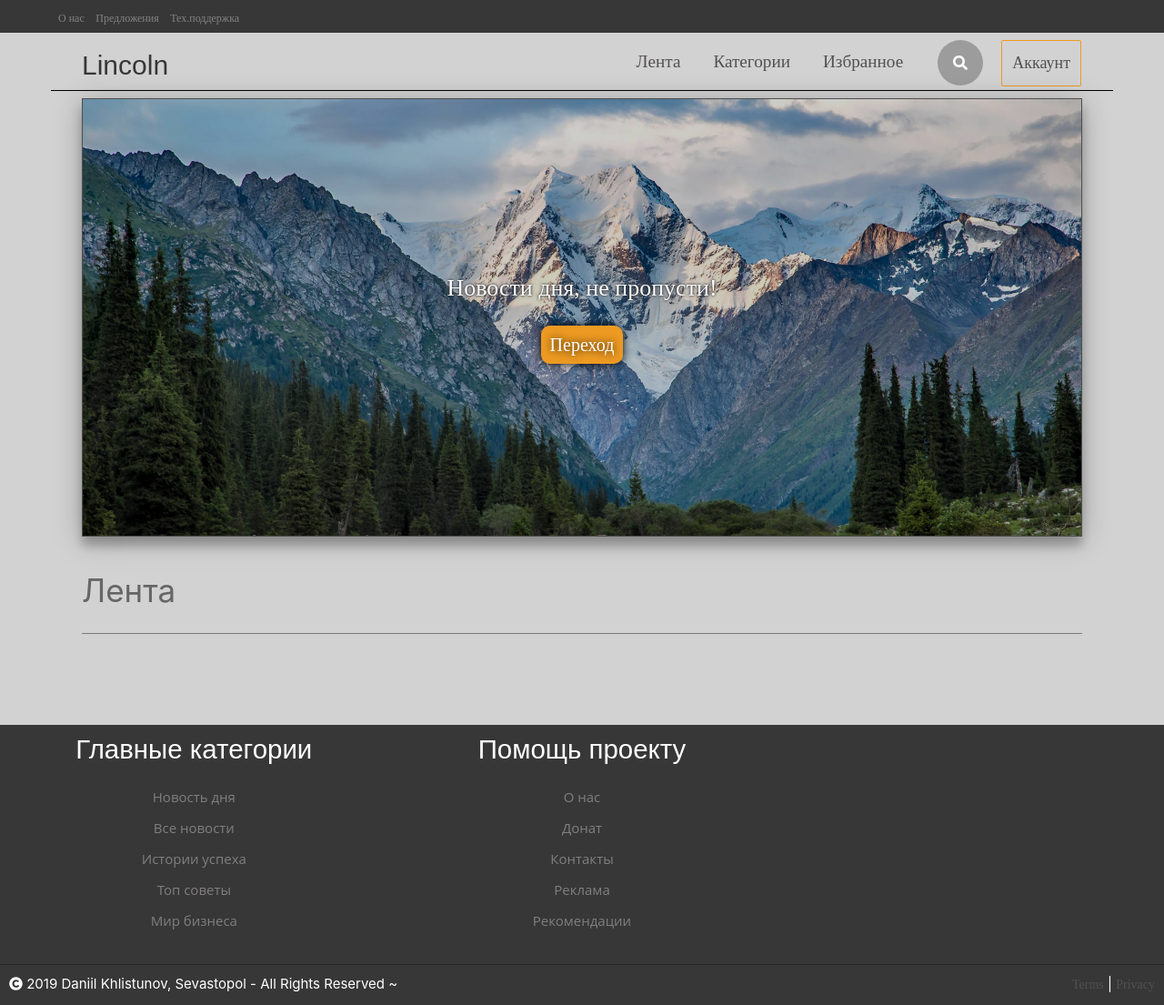
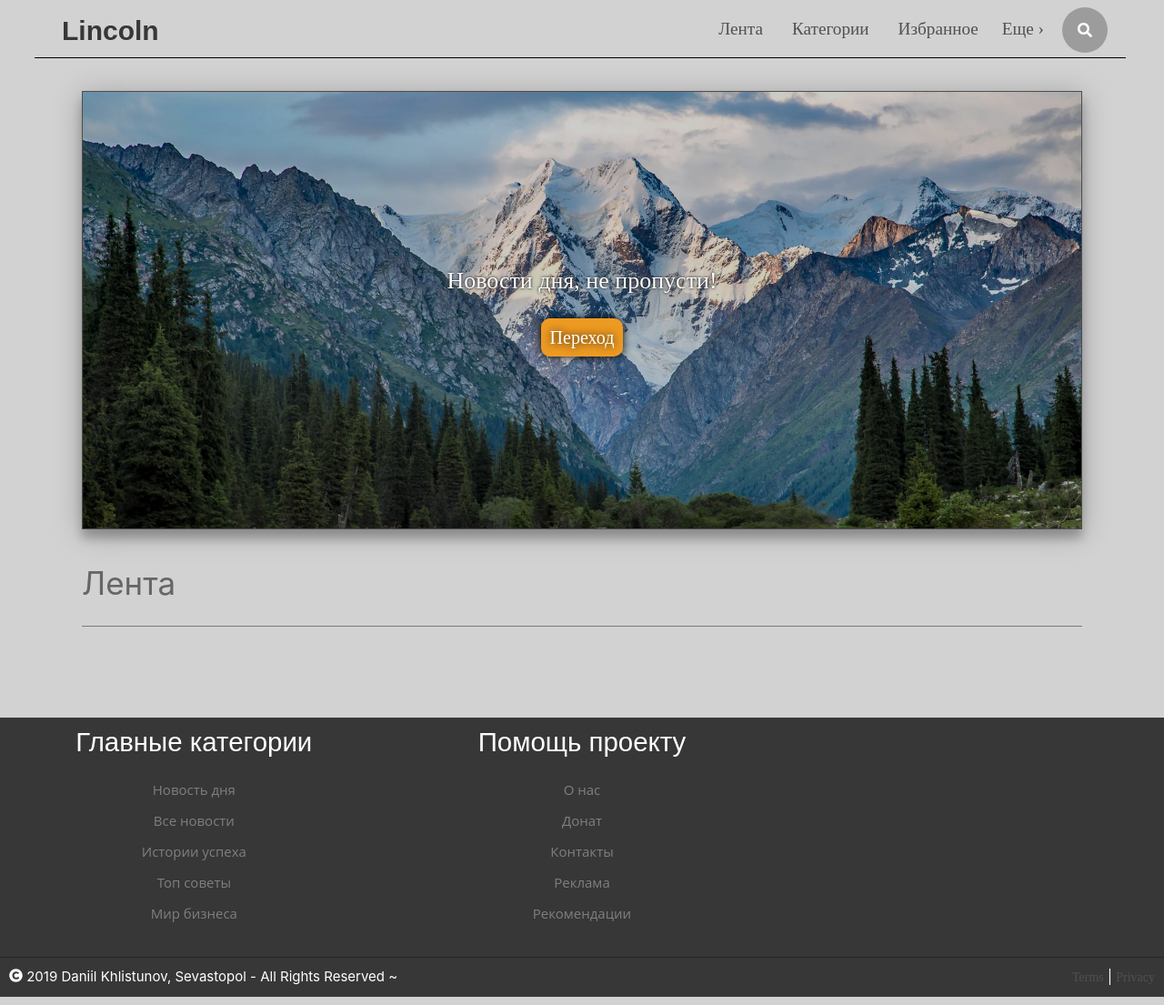
Before and after one commit to Daniil1703/EvanCarmichael, a Django app: page / in a window 1280 px wide. Shown: the whole page at 91% size. Run offline with Django 3.2, Linux system fonts and the light colour scheme; data that the repository does not hold is empty; some libraries are stand-ins or nearby versions.

Commit message:
Исправление и доработка в навигационном баре

```diff
--- a/mysite/settings.py
+++ b/mysite/settings.py
@@ -25,7 +25,7 @@ SECRET_KEY = 'jh#$urd&y7s!(%daz+6-b34#)5ohsdwlauv_44m6-vv16=&tub'
 # SECURITY WARNING: don't run with debug turned on in production!
 DEBUG = True
 
-ALLOWED_HOSTS = []
+ALLOWED_HOSTS = ['192.168.1.106']
 
 
 # Application definition
--- a/polls/static/css/auth/login.css
+++ b/polls/static/css/auth/login.css
@@ -12,7 +12,6 @@
     box-shadow: 0 0 5px;
     display: flex;
     flex-direction: column;
-    margin-top: 20px;
     border-radius: 5px;
     margin-left: auto;
     margin-right: auto;
--- a/polls/static/css/navbar.css
+++ b/polls/static/css/navbar.css
@@ -1,18 +1,47 @@
 @import url('https://fonts.googleapis.com/css?family=Poppins:400,500,700&display=swap');
 
-@media screen and (min-width: 1160px) {
+
+#navbar {
+    display: block;
+    position: fixed;
+    z-index: 300;
+    width: 100%;
+    display: block;
+    transition: top 0.3s;
+    top: 0;
+}
+
+.bar-items {
+    max-width: 1200px;
+    margin: auto;
+    border-bottom: 1px solid black;
+    padding-right: 20px;
+}
+.navbar-items {
+    overflow: hidden;
+}
+
 .navbar {
-        width: 1200px;
-        margin-left: auto;
-        margin-right: auto;
-    }
+    padding-right: 20px;
+    background: rgb(211, 210, 210);
+
 }
 
 .nav-link {
+    float: right;
+    text-align: center;
     border-bottom: 4px solid rgb(211, 210, 210);
+    font-size: 1.2em !important;
+    color: rgb(82, 80, 80) !important;
+    font-family: Poppins-Regular;
+    line-height: 1.7;
 }
 
 .nav-link:hover{
+    border-color: #ed9a22;
+}
+
+.nav-link:focus{
     border-color: #ed9a22;
 }
 
@@ -20,124 +49,122 @@
     border-color: #ed9a22;
 }
 
-.container-fluid {
-    border-bottom: 1px solid black;
-}
-.navbar {
-    background: rgb(211, 210, 210);
-}
-.navbar-nav li {
-    padding-right: 20px;
-
-}
-
-
-.nav-link {
-    font-size: 1.2em !important;
-    color: rgb(82, 80, 80) !important;
-    font-family: Poppins-Regular;
-    line-height: 1.7;
-}
-
 a:focus {
     outline: none !important;
 }
 
 .serch_item {
-    margin-left: 10px;
     color: White;
 }
 
-#registr {
-    color: white !important;
+.navbar-brad {
+    margin-left: 30px;
+    float: left;
+    font-size: 30px;
+    color: #373737;
+    font-weight: bold;
+    font-family: sans-serif;
+}
+/* ---------------------------------------- */
+.block-drop {
+    float: right;
 }
 
-#id_color_btn{
-    color:#ed9a22 !important;
+.dropbtn {
+    font-size: 1.2em !important;
+    color: rgb(82, 80, 80) !important;
+    margin: 8px 10px;
+    font-family: Poppins-Regular;
+    line-height: 1.7;
 }
 
-.nav-link_active {
-    display: inline-block;
-    color: #ed9a22 !important;
-    padding: 5px 10px 5px 10px;
-    border: 1px solid #ed9a22;
-    border-radius: 3px;
-    font-size: 100%;
-    margin-top: 3px;
+.dropdown-content {
+  display: none;
+  position: absolute;
+  background-color: #f9f9f9;
+  min-width: 160px;
+  box-shadow: 0px 8px 16px 0px rgba(0,0,0,0.2);
+  z-index: 1;
 }
 
-/* #width {
-    width: 1165px;
-} */
-
-.navbar-brad {
-    margin-left: 19px;
-    font-size: 30px;
-    color: #373737;
-    font-weight: 400;
-    font-family: sans-serif;
+.dropdown-content a {
+  float: none;
+  color: black;
+  padding: 12px 16px;
+  text-decoration: none;
+  display: block;
+  text-align: left;
 }
 
-.navbar_top {
-    width: auto;
-    padding: 6px 0 6px 0;
-    background: #373737;
+.dropdown-content a:hover {
+  background-color: #ddd;
 }
 
-@media screen and (max-width: 650px){
-    .navbar_top{
+.show {
+  display: block;
+}
+/* ---------------------------------------------- */
+@media screen and (max-width: 980px) {
+    .block-drop {
+        float: left;
+        width: 100%;
+        padding: 10px 0 10px 5px;
+    }
+
+    .dropbtn {
+        font-size: 20px;
+    }
+
+    .toggle {
+        width: 40px;
+        float: right;
+        cursor: pointer;
+        margin: 5px 0 0 20px;
+    }
+
+    .bar1, .bar2, .bar3 {
+        width: 40px;
+        height: 5px;
+        background-color: #525050;
+        margin: 6px 0;
+        transition: 0.4s;
+    }
+
+    .change .bar1 {
+        -webkit-transform: rotate(-45deg) translate(-9px, 6px);
+        transform: rotate(-45deg) translate(-9px, 6px);
+    }
+
+    .change .bar2 {opacity: 0;}
+
+    .change .bar3 {
+        -webkit-transform: rotate(45deg) translate(-8px, -8px);
+        transform: rotate(45deg) translate(-8px, -8px);
+    }
+/* ВЫПАДАЮЩЕЕ МЕНЮ */
+    .navbar {
+        border-bottom: 1px solid black;
+    }
+    .bar-items {
+      overflow: hidden;
+      position: relative;
+      padding-right: 0px;
+      border-bottom: 0px;
+    }
+
+    .bar-items #myLinks {
       display: none;
     }
-}
 
-/* Кнопка выпадающего меню аккаунт */
-.dropbtn {
-    padding: 11px;
-    border: none;
-    cursor: pointer;
-}
-
-/* Dropdown button on hover & focus
-.dropbtn:hover, .dropbtn:focus {
-    background-color: #2980B9;
-} */
-
-/* The container <div> - needed to position the dropdown content */
-.dropdown {
-    border-radius: 2px;
-    border: 1px solid  #ed9a22;
-    position: relative;
-    display: inline-block;
-    margin-bottom: 4px;
-}
-.dropdown:active{
-    border: 1px solid #d3d2d2;
+    .bar-items .nav-link{
+      display: flex;
+      width: 100%;
     }
 
 
-/* Dropdown Content (Hidden by Default) */
-.dropdown-content {
-    display: none;
-    margin-top: 2px;
-    position: absolute;
-    background-color: #f3f3f3;
-    min-width: 100px;
-    box-shadow: 0px 8px 16px 0px rgba(0,0,0,0.2);
-    z-index: 1;
-    border-radius: 4px;
-    border: 1px solid black;
-    font-size: 80%;
+    .navbar-items {
+        width: 100%;
+        margin: auto;
+        transition-property: height;
     }
-
-/* Links inside the dropdown */
-.dropdown-content a {
-    color: #525054;
-    border-radius: 2px;
-    padding: 12px 16px;
-    text-decoration: none;
-    display: block;
 }
-
-
-/* Show the dropdown menu (use JS to add this class to the .dropdown-content container when the user clicks on the dropdown button) */
-.show {display:block;}
--- a/polls/static/css/search.css
+++ b/polls/static/css/search.css
@@ -1,5 +1,6 @@
-@media screen and (min-width: 975px){
+@media screen and (min-width: 980px){
       .searchbar{
+        float: right;
         margin-bottom: 5px;
         margin-left: 10px;
         height: 50px;
@@ -44,15 +45,10 @@
         }
   }
 
-  @media screen and (max-width: 975px){
-    .searchbar{
-        display: none;
-    }
-}
 
-@media screen and (max-width: 768px){
+@media screen and (max-width: 980px){
       .searchbar{
-        display: inline;
+        float: left;
         margin-bottom: 5px;
         margin-left: 10px;
         height: 50px;
--- a/polls/static/css/slider.css
+++ b/polls/static/css/slider.css
@@ -109,7 +109,7 @@
 
 .mb-style-1 {
     background: black url(images/background_leather.jpg) repeat top left;
-    margin-top: 100px;
+    margin-top: 160px;
     padding-top: 100px;
     color: #fff;
     box-shadow: 1px 1px 3px rgba(0,0,0,0.5);
--- a/polls/templates/polls/base.html
+++ b/polls/templates/polls/base.html
@@ -42,7 +42,7 @@
 </head>
 <body>
     <!-- ШАПКА САЙТА -->
-	<div class="" >
+	<div class="">
 		{% include "polls/includes/navbar.html" %}
 		{% include 'polls/includes/messages.html' %}
 	</div>
@@ -50,9 +50,11 @@
 		<div id = "toTop" ><img  src="{% static 'images/icons/up.ico' %}" alt=""></div>
 	</div>
     <!-- ОСНОВНОЙ КОНТЕНТ -->
-    {% block content %}
-        К сожелению, на данный момент нет контента
-    {% endblock %}
+	<div class="" style="margin-top: 100px;">
+		{% block content %}
+		К сожелению, на данный момент нет контента
+		{% endblock %}
+	</div>
 
 </body>
 </html>
--- a/polls/templates/polls/includes/navbar.html
+++ b/polls/templates/polls/includes/navbar.html
@@ -1,60 +1,35 @@
 {% load static %}
-
-<nav class="navbar_top">
-    <span class="top">
-        <span style="margin: 0 40% 0 5%;">
-            <a style=" margin-right: 8px; color: rgb(131, 131, 131); font-size: 12px;" href="/">О нас</a>
-            <a style=" margin-right: 8px; color: rgb(131, 131, 131); font-size: 12px;" href="/">Предложения</a>
-            <a style=" margin-right: 8px; color: rgb(131, 131, 131); font-size: 12px;" href="/">Тех.поддержка</a>
-        </span>
-    </span>
-</nav>
-<nav class="navbar navbar-expand-md navbar-light">
-    <div class="container-fluid">
-        <a href="{% url 'polls:index'  %}" class="navbar-brad">Lincoln</a>
-        <button class="navbar-toggler" type="button" data-toggle="collapse" data-target="#navbarResponsive">
-            <span class="navbar-toggler-icon"></span>
-        </button>
-
-        <div class="collapse navbar-collapse" id="navbarResponsive">
-            <ul class="navbar-nav ml-auto">
-                <li class="nav-item">
-                    <a href="{% url 'polls:index'  %}" class="nav-link">Лента</a>
-                </li>
-                <li class="nav-item">
-                    <a href="{% url 'polls:tags_list' %}" class="nav-link">Категории</a>
-                </li>
-
-
-                <li class="nav-item">
-                    <a href="{% url 'favorites:list' %}" class="nav-link">Избранное</a>
-                </li>
-
-                <li class="nav-item">
-                    <div class="d-flex justify-content-center">
+<nav class="navbar navbar-expand-md navbar-light" id="navbar">
+    <div class="bar-items">
+        <a href="{% url 'polls:index' %}" class="navbar-brad">Lincoln</a>
+        <div class="toggle" onclick="myFunctionToggle(this)">
+            <div class="bar1"></div>
+            <div class="bar2"></div>
+            <div class="bar3"></div>
+        </div>
+        <div class="navbar-items" id="myLinks">
             <form class="searchbar" action="{% url 'polls:search_article' %}">
-                            <input class="search_input" type="text" name="search" placeholder="Поиск статьи...">
+                <input class="search_input" autocomplete="off" type="text" name="search" placeholder="Поиск статьи...">
                 <button type="submit" class="search_icon"><i class="fas fa-search"></i></button>
             </form>
-                    </div>
-                </li>
-
-
-                <li class="nav-item">
-                    <div class="dropdown">
-                        <button onclick="myFunction()" class="dropbtn" style="color:rgb(82, 80, 80);
-                        font-family: Poppins-Regular; font-size: 18px;">Аккаунт</button>
-                        <div id="myDropdown" class="dropdown-content">
+            <div class="block-drop">
+                <button class="dropbtn" onclick="myFunction()">Еще 	&rsaquo;
+                </button>
+                <div class="dropdown-content" id="myDropdown">
                     {% if request.user.is_authenticated %}
+                    <a class="nav-link" href="/">Аккаунт</a>
                     <a class="nav-link" href="{% url 'users:logout' %}">Выход</a>
                     {% else %}
                     <a class="nav-link" href="{% url 'users:login' %}">Вход</a>
                     <a class="nav-link" href="{% url 'users:user_create_url' %}">Регистрация</a>
                     {% endif %}
+                    <a class="nav-link" href="/">О нас</a>
                 </div>
             </div>
-                </li>
-            </ul>
+
+            <a href="{% url 'favorites:list' %}" class="nav-link">Избранное</a>
+            <a href="{% url 'polls:tags_list' %}" class="nav-link">Категории</a>
+            <a href="{% url 'polls:index'  %}" class="nav-link">Лента</a>
         </div>
     </div>
 </nav>
--- a/polls/templates/polls/index.html
+++ b/polls/templates/polls/index.html
@@ -2,8 +2,6 @@
 {% load static %}
 	{% block links %}
 	<!-- Compiled and minified JavaScript -->
-
-
 	<link rel="stylesheet" type="text/css" href="{% static 'css/slider.css' %}">
 	<link rel="stylesheet" type="text/css" href="{% static 'css/post_model.css' %}">
 	<link rel="stylesheet" type="text/css" href="{% static 'css/pagination.css' %}">
@@ -15,7 +13,6 @@
 	{% endblock %}
 
 {% block content %}
-	<body>
 		<!-- АДАПТИВНЫЙ БИЛБОРД и ЦИТАТА-->
 		{% if page_object.number == 1 %}
 		<div class="mb-wrap mb-style-1">
@@ -31,11 +28,6 @@
 		</div>
 		{% endif %}
 
-
-		<!-- <div id="#search_form">
-			{% include "polls/includes/search.html" %}
-		</div> -->
-
 		<div class="do_it" id="slides" style="margin-bottom: 50px;">
 			{% for post in page_object.object_list %}
 				{% include "polls/includes/posts.html" %}
@@ -45,5 +37,4 @@
 		<div class="footer_main">		<!-- Подвал сайта -->
 			{% include "polls/includes/footer.html" %}
 		</div>	<!-- Конец подвала сайта -->
-	</body>
 {% endblock %}
--- a/polls/templates/polls/search_article.html
+++ b/polls/templates/polls/search_article.html
@@ -11,7 +11,7 @@
 {% endblock %}
 
 {% block content %}
-<div class="zagolovok zagolovok_index">
+<div class="zagolovok">
   <p class="zagolovok_style">По вашему запросу найдено:</p>
 </div>
 
```
Also changed, not shown: polls/static/js/navbar.js (+37 -12 lines). Lines whose indentation alone changed are shown as unchanged.
